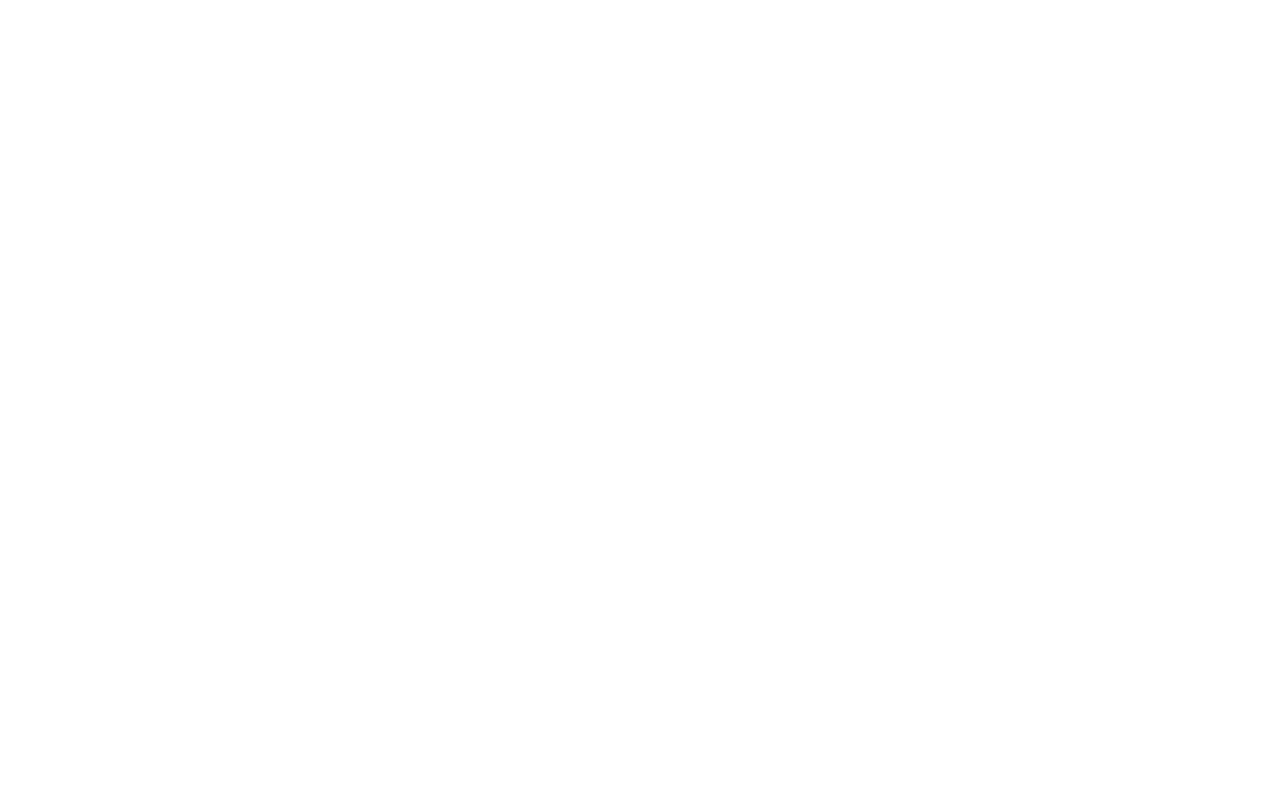
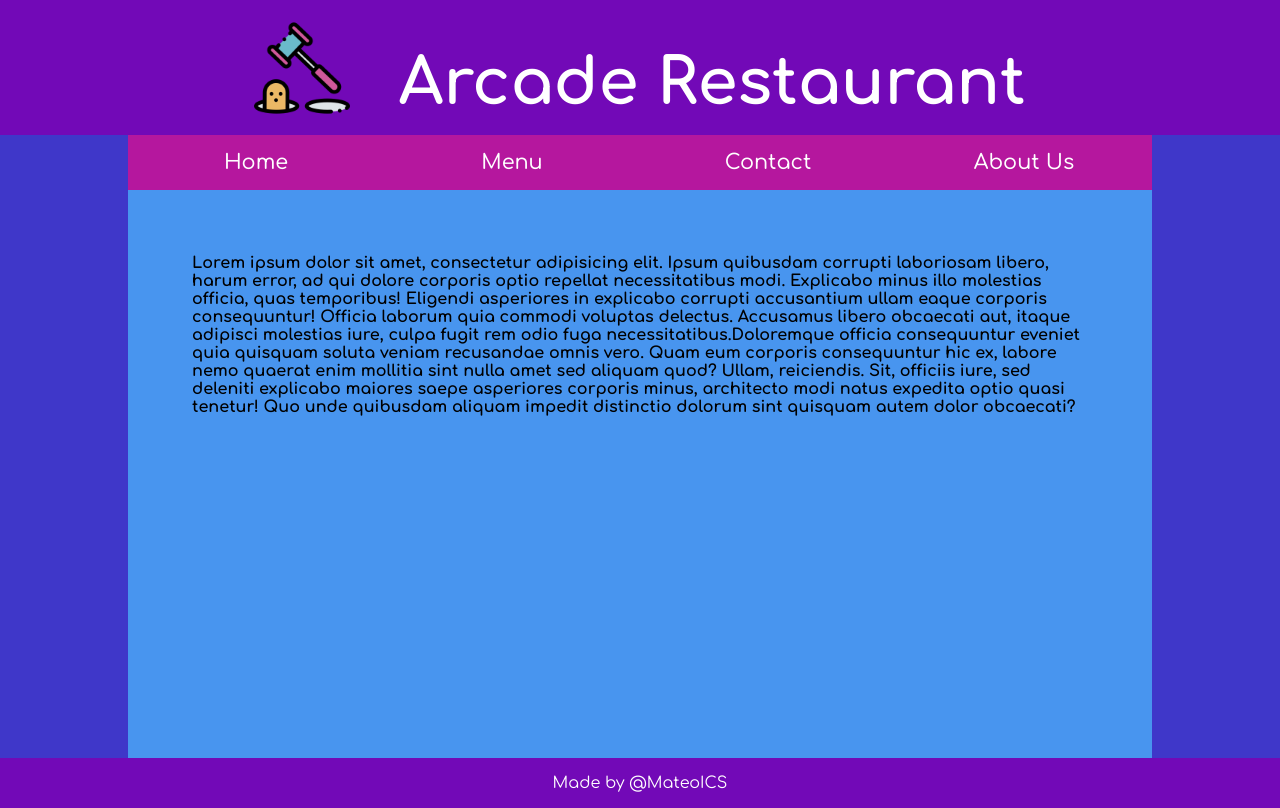
Before and after one commit to MateolCS/restaurant_page, a website built with webpack: page dist/index.html in a window 1280 px wide. Built offline with nearby package versions, Linux system fonts and the light colour scheme.

Commit message:
basic theorycrafting

```diff
--- a/dist/index.html
+++ b/dist/index.html
@@ -4,10 +4,33 @@
     <meta charset="UTF-8">
     <meta http-equiv="X-UA-Compatible" content="IE=edge">
     <meta name="viewport" content="width=device-width, initial-scale=1.0">
+    <link rel="stylesheet" href="style.css">
     <script src="main.js" defer></script>
-    <title>Document</title>
+    <title>Restaurant Page</title>
 </head>
 <body>
-    <div id="content"></div>
+    <header>
+        <img src="./img/icon.png" alt="restaurant-logo">
+        <h1>Arcade Restaurant</h1>
+    </header>
+    <main>
+        <nav class="main-nav">
+            <ul>
+                <li class="home">Home</li>
+                <li class="menu">Menu</li>
+                <li class="contact">Contact</li>
+                <li class="about-us">About Us</li>
+            </ul>
+        </nav>
+
+        <section class="content">
+            <div class="container">
+                <h4>Lorem ipsum dolor sit amet, consectetur adipisicing elit. Ipsum quibusdam corrupti laboriosam libero, harum error, ad qui dolore corporis optio repellat necessitatibus modi. Explicabo minus illo molestias officia, quas temporibus!
+                Eligendi asperiores in explicabo corrupti accusantium ullam eaque corporis consequuntur! Officia laborum quia commodi voluptas delectus. Accusamus libero obcaecati aut, itaque adipisci molestias iure, culpa fugit rem odio fuga necessitatibus.Doloremque officia consequuntur eveniet quia quisquam soluta veniam recusandae omnis vero. Quam eum corporis consequuntur hic ex, labore nemo quaerat enim mollitia sint nulla amet sed aliquam quod? Ullam, reiciendis.
+                Sit, officiis iure, sed deleniti explicabo maiores saepe asperiores corporis minus, architecto modi natus expedita optio quasi tenetur! Quo unde quibusdam aliquam impedit distinctio dolorum sint quisquam autem dolor obcaecati?</h4>
+            </div>
+        </section>
+    </main>
+    <footer class="main-footer"> Made by @MateoICS </footer>
 </body>
 </html>
--- /dev/null
+++ b/dist/style.css
@@ -0,0 +1,92 @@
+@import url('https://fonts.googleapis.com/css2?family=Comfortaa:wght@400;500;600;700&display=swap');
+
+*{
+    margin: 0;
+    padding: 0;
+    box-sizing: border-box;
+    font-family: 'Comfortaa';
+}
+
+body{
+    height: 100vh;
+    display: flex;
+    flex-direction: column;
+}
+
+header{
+    background-color: #7209B7;
+    color: #fff;
+    font-weight: 700;
+    font-size: 2rem;
+    display: flex;
+    align-items: center;
+    gap: 3rem;
+    padding: 1rem 0.5rem;
+    justify-content: center;
+}
+
+header img{
+    height: 6rem;
+    width: auto;
+}
+
+header h1{
+    padding-top: 2rem;
+}
+
+main{
+    background-color: #3F37C9;
+}
+
+.main-nav{
+    background-color: #B5179E;
+    color: #fff;
+    width: 80%;
+    margin: auto;
+}
+
+.main-nav ul{
+    font-weight: 500;
+    list-style: none;
+    font-size: 1.3rem;
+    display: flex;
+    justify-content: space-around;
+    height: 100%;
+}
+
+.main-nav ul li{
+    width: 20%;
+    text-align: center;
+    padding: 1rem;
+}
+
+.main-nav ul li:hover{
+    cursor: pointer;
+    background-color: #4CC9F0;
+}
+
+.content{
+    background-color: #4895EF;
+    width: 80%;
+    height: 71vh;
+    margin: auto;
+}
+
+.container{
+    margin: auto;
+    padding: 4rem;
+    display: flex;
+}
+
+.main-footer{
+    margin-top: auto;
+    display: flex;
+    justify-content: center;
+    align-items: center;
+    padding: 1rem;
+    color: #fff;
+    font-size: 1rem;
+    background-color: #7209B7 ;
+    width: 100%;
+
+}
```
Also changed, not shown: dist/img/background.jpeg (added), dist/img/icon.png (added), 2 other files.
